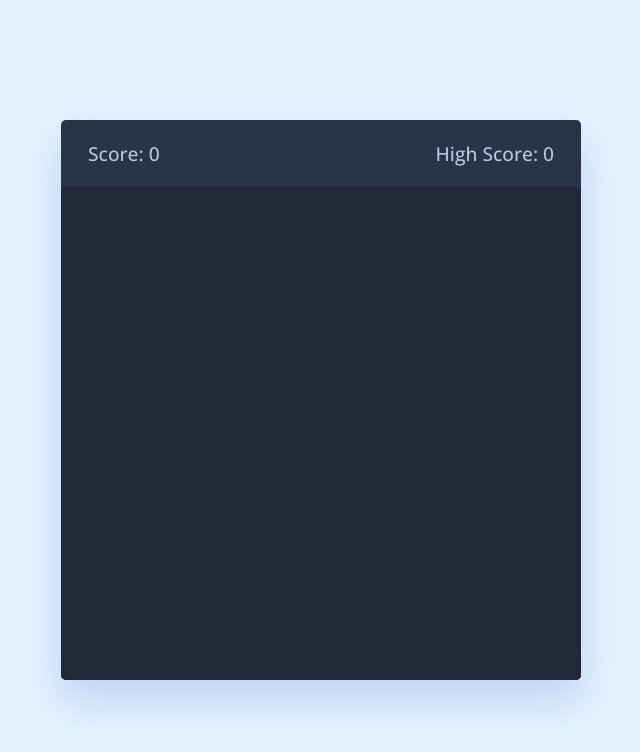
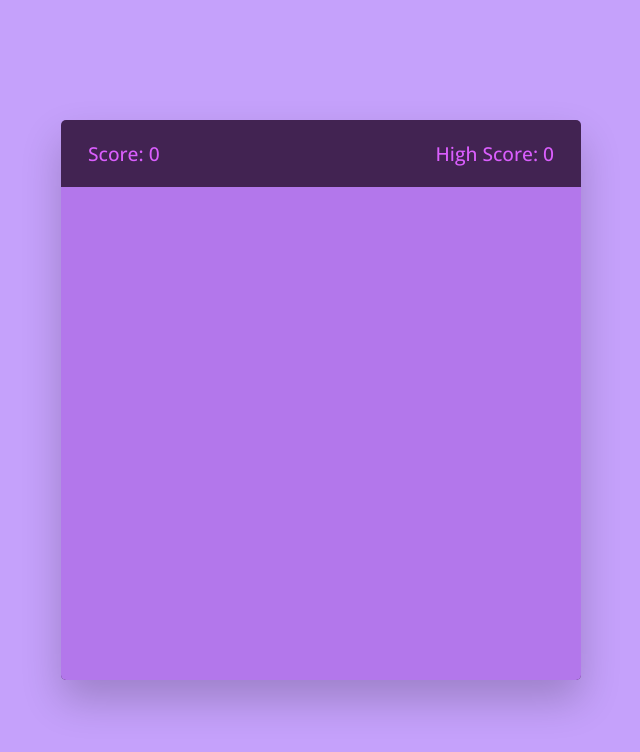
Before and after one commit to mariaeduardarf/jogo-da-cobrinha, a plain HTML site: page index.html in a window 1280 px wide. Shown: the whole page, without its empty margins (319-959 px from the left). Drawn offline with nearby package versions, Linux system fonts and the light colour scheme.

Commit message:
update cobrinha 3

```diff
--- a/estilo.css
+++ b/estilo.css
@@ -12,7 +12,7 @@ body{
     align-items: center;
     justify-content: center;
     min-height: 100vh;
-    background: #e3f2fd;
+    background: #c5a1fb;
 }
 
 .wrapper{
@@ -22,13 +22,13 @@ body{
     overflow: hidden;
     flex-direction: column;
     justify-content: center;
-    background: #293447;
+    background: #422352;
     border-radius: 5px;
-    box-shadow: 0 20px 40px rgba(52, 87, 220, 0.2);
+    box-shadow: 0 20px 40px rgba(0, 0, 0, 0.2);
 }
 
 .game-details{
-    color: #b8c6dc;
+    color: #da5efd;
     font-weight: 500;
     font-size: 1.2rem;
     padding: 20px 27px;
@@ -40,7 +40,7 @@ body{
     height: 100%;
     width: 100%;
     display: grid;
-    background: #212837;
+    background: #b377eb;
     grid-template: repeat(30, 1fr) / repeat(30, 1fr);
 }
 
@@ -49,7 +49,7 @@ body{
 }
 
 .play-board .head{
-    background: #60cbff;
+    background: #b84afd;
 }
 
 .controls{
@@ -61,10 +61,10 @@ body{
     padding: 25px 0;
     text-align: center;
     font-size: 1.3rem;
-    color: #b8c6dc;
+    color: #d5a1f7;
     width: calc(100% / 4);
     cursor: pointer;
-    border-right: 1px solid #171b26;
+    border-right: 1px solid #6917d5;
 }
 
 @media screen and (max-width: 800px) {
```
